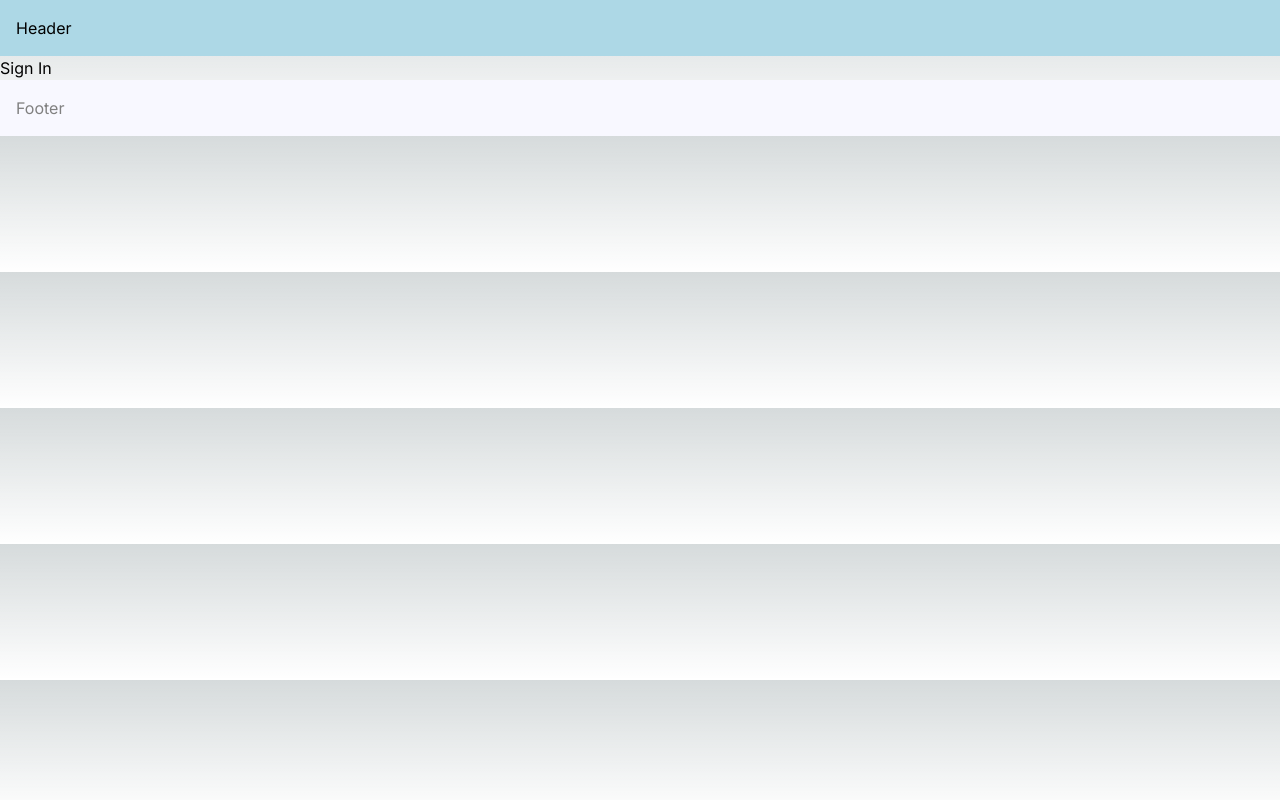
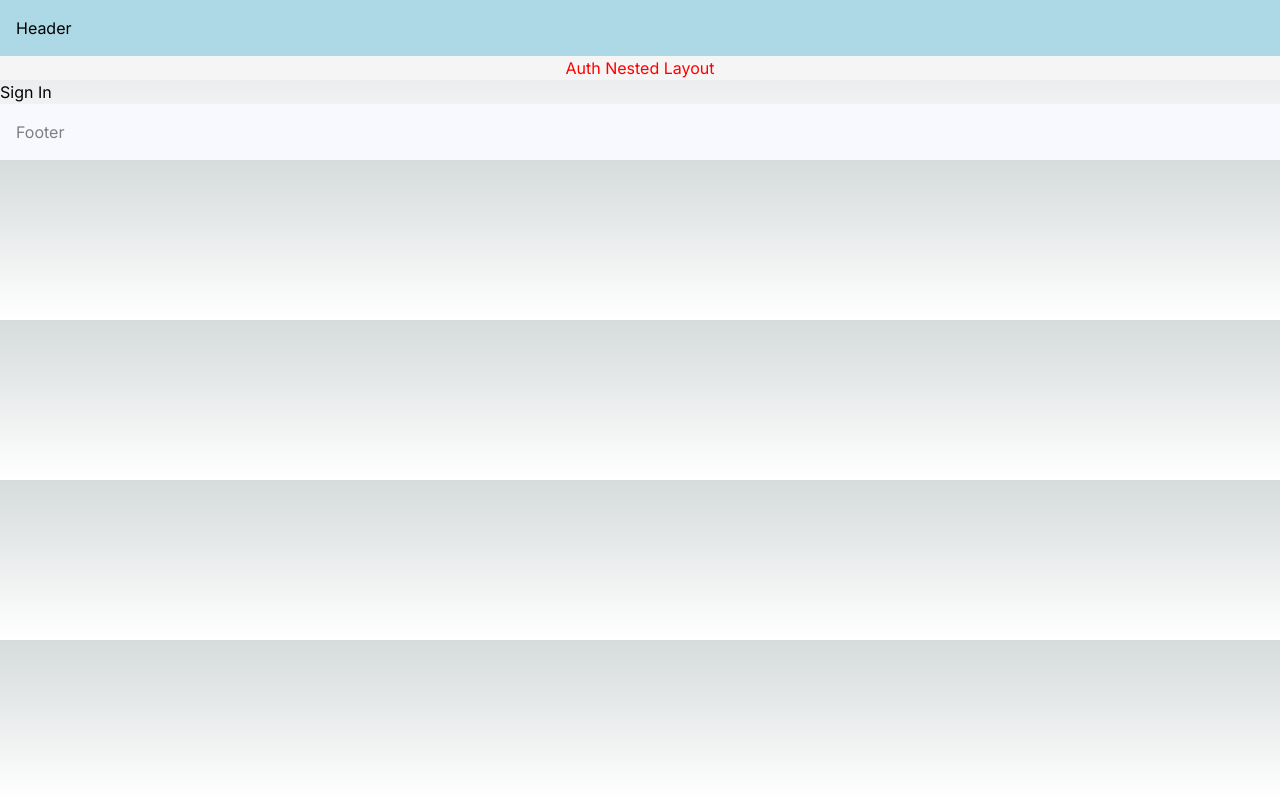
Before and after one commit to MAG1980/turbo-monorepo-cosmetologist-planner, a Next.js app in the folder apps/client/: page /sign-in in a window 1280 px wide. Built offline with nearby package versions, Linux system fonts and the light colour scheme.

Commit message:
Пример добавления сегмента маршрута в макет без изменения url с помощью группы маршрутов.

```diff
--- /dev/null
+++ b/apps/client/app/(auth)/(with-auth-layout)/layout.tsx
@@ -0,0 +1,20 @@
+export default function RootLayout({
+  children,
+}: {
+  children: React.ReactNode;
+}) {
+  return (
+    <section>
+      <h2
+        style={{
+          color: "red",
+          backgroundColor: "whitesmoke",
+          textAlign: "center",
+        }}
+      >
+        Auth Nested Layout
+      </h2>
+      {children}
+    </section>
+  );
+}
```
Also changed, not shown: apps/client/app/(auth)/(with-auth-layout)/sign-in/page.tsx (renamed from apps/client/app/(auth)/sign-in/page.tsx), apps/client/app/(auth)/(with-auth-layout)/sign-up/page.tsx (renamed from apps/client/app/(auth)/sign-up/page.tsx).
